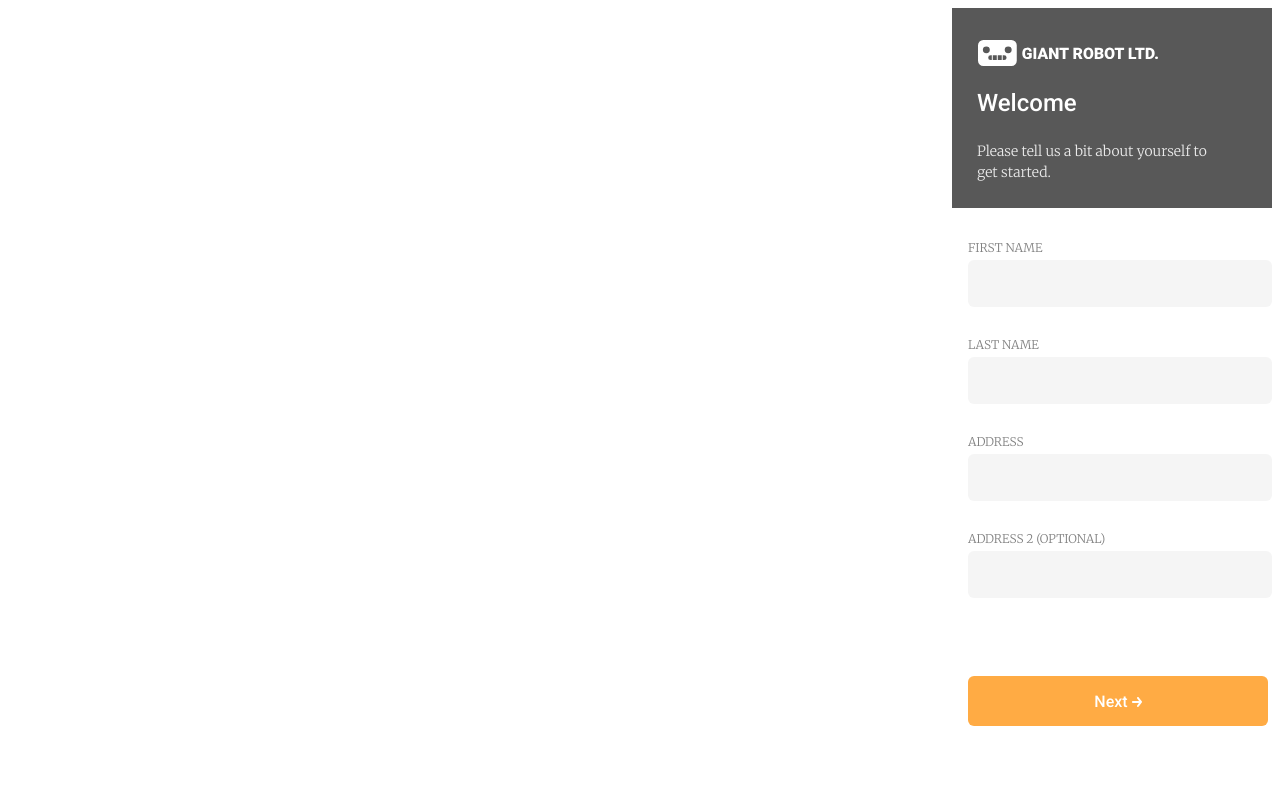
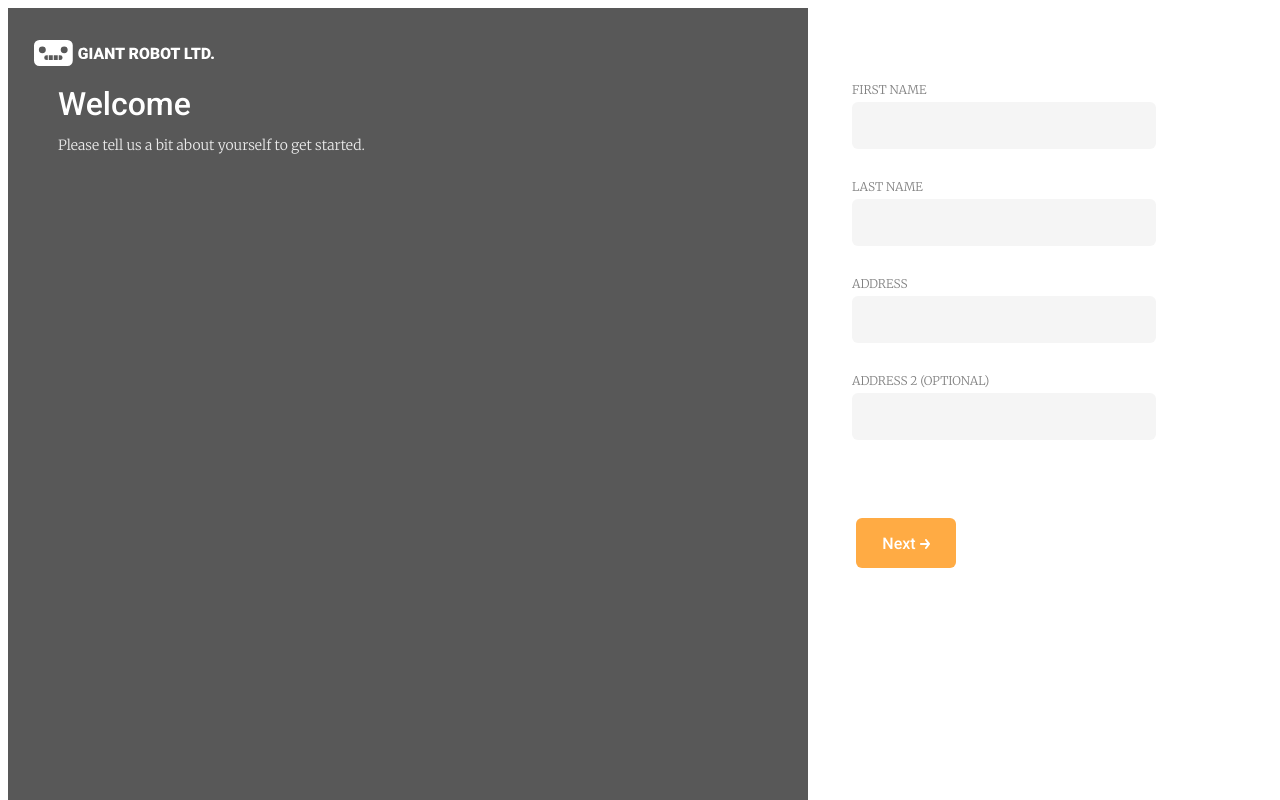
Before and after one commit to RachelDiCesare93/form-ui-self, a React app in the folder self-form/: page / in a window 1280 px wide. Shown: the top 800 px of the page. Built offline with nearby package versions, Linux system fonts and the light colour scheme.

Commit message:
finished desktop

```diff
--- a/self-form/src/Form.scss
+++ b/self-form/src/Form.scss
@@ -35,6 +35,8 @@
       border: none;
       font-family: "Roboto", sans-serif;
       font-size: 16px;
+      border-radius: 6px;
+      margin-top: 48px;
     }
   }
 }
@@ -47,7 +49,6 @@
   align-items: flex-end;
 
   .welcome__section {
-    fill: 100%;
     width: 320px;
     height: 200px;
 
@@ -95,13 +96,73 @@
       }
 
       button {
-        margin-top: 48px;
         width: 300px;
         height: 50px;
-        border-radius: 6px;
       }
     }
   }
 }
 
 /* Desktop */
+
+@media (min-width: 799px) {
+  .container {
+    display: flex;
+    flex-direction: row;
+
+    .welcome__section {
+      width: 50em;
+      height: 80em;
+      display: flex;
+      flex-direction: column;
+
+     .welcome__section-title , .welcome__section-info {
+        display: block;
+        margin-left: 50px;
+        margin-right: 50px;
+      }
+
+      img {
+        width: 180px;
+      }
+
+      .welcome__section-title {
+        font-size: 32px;
+
+      }
+
+      .welcome__section-info {
+        width: 400px;
+        margin-top: -20px;
+      }
+    }
+
+    .form__section {
+      padding-bottom: 45em;
+      margin-left: 44px;
+      width: 376px;
+
+      form {
+        display: flex;
+        flex-direction: column;
+
+        label {
+          margin-bottom: 5px;
+          font-size: 12px;
+        }
+
+        input {
+          margin-bottom: 30px;
+          height: 45px;
+          width: 300px;
+        }
+
+        button {
+          margin-left: 4px;
+          width: 100px;
+          height: 50px;
+        }
+      }
+    }
+  }
+}
```
